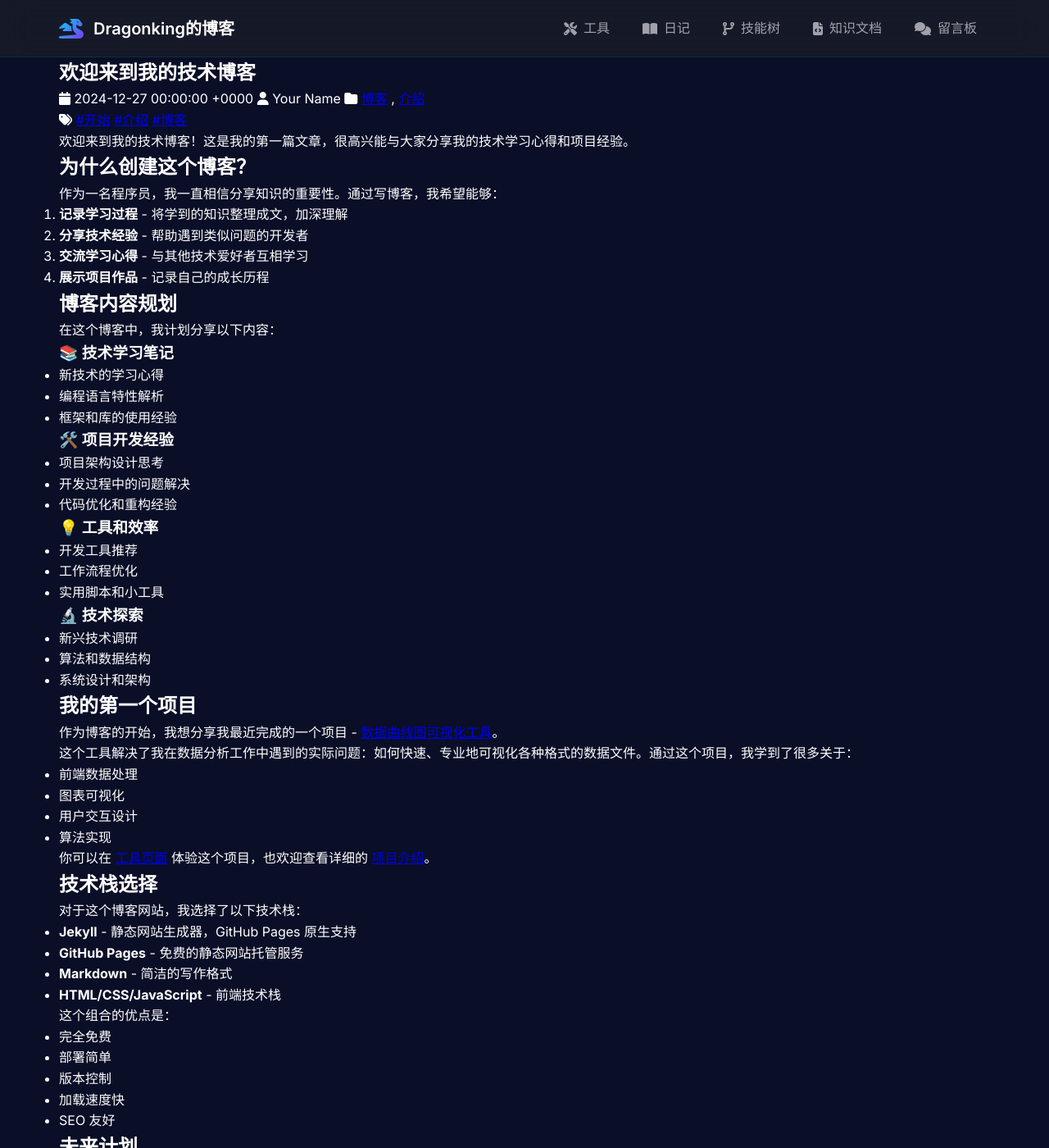
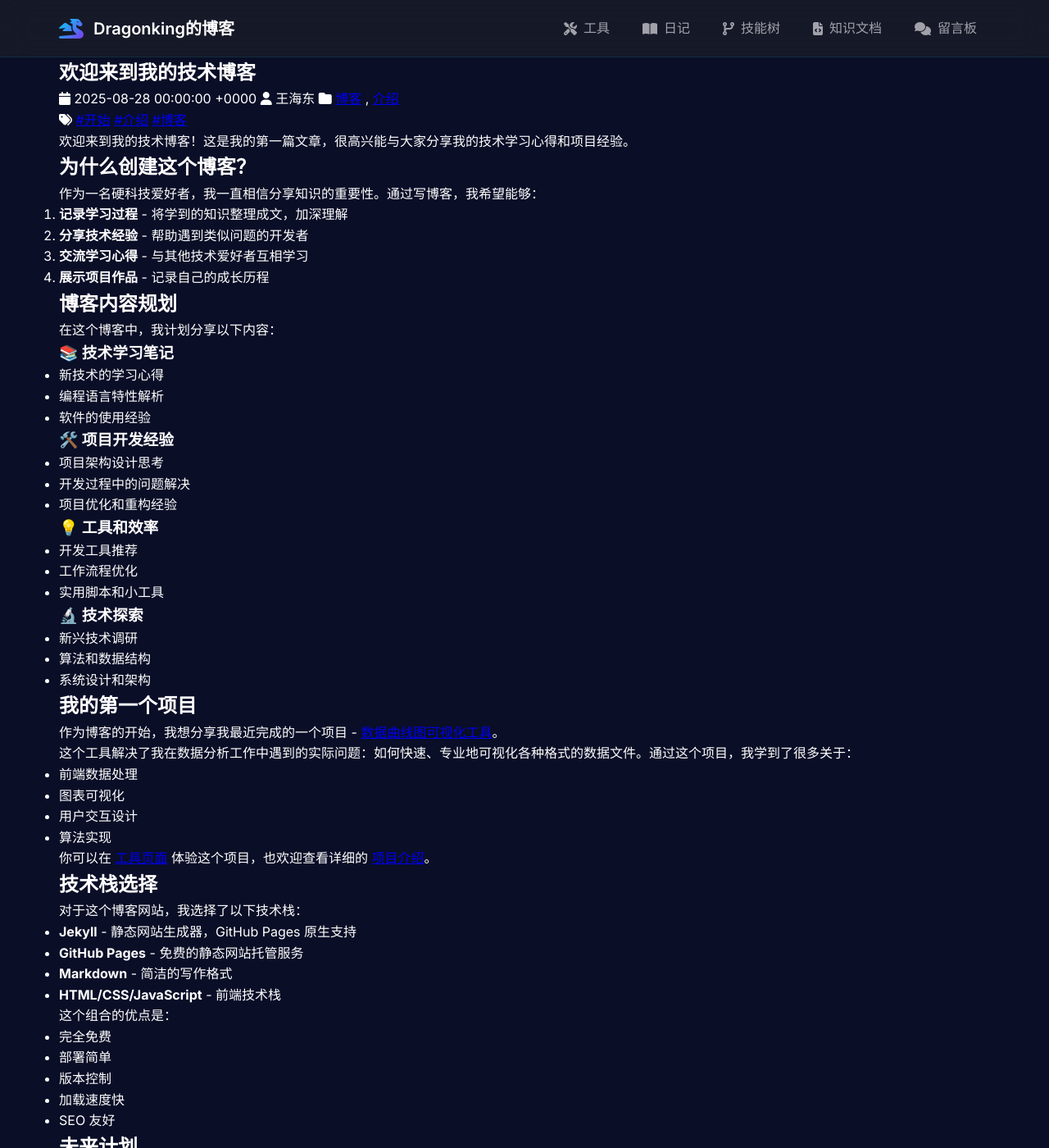
Before and after one commit to DragonKingwhd/dragonkingwhd.github.io, a Jekyll site: the page built from _posts/2025-08-28-welcome-to-my-blog.md, in a window 1280 px wide and 1400 px high. Shown: the whole window at 82% size. Built offline with Jekyll 4.4.1, drawn with Linux system fonts in a browser that asks for light colours; comment, search, counter and statistics services are not loaded; some of the changed text lies outside the part shown.

Commit message:
2025-08-28-welcome-to-my-blog.md

```diff
--- a/_posts/2024-12-27-welcome-to-my-blog.md
+++ b/_posts/2025-08-28-welcome-to-my-blog.md
@@ -1,17 +1,17 @@
 ---
 layout: post
 title: "欢迎来到我的技术博客"
-date: 2024-12-27
+date: 2025-08-28
 categories: [博客, 介绍]
 tags: [开始, 介绍, 博客]
-author: "Your Name"
+author: "王海东"
 ---
 
 欢迎来到我的技术博客！这是我的第一篇文章，很高兴能与大家分享我的技术学习心得和项目经验。
 
 ## 为什么创建这个博客？
 
-作为一名程序员，我一直相信分享知识的重要性。通过写博客，我希望能够：
+作为一名硬科技爱好者，我一直相信分享知识的重要性。通过写博客，我希望能够：
 
 1. **记录学习过程** - 将学到的知识整理成文，加深理解
 2. **分享技术经验** - 帮助遇到类似问题的开发者
@@ -25,12 +25,12 @@
 ### 📚 技术学习笔记
 - 新技术的学习心得
 - 编程语言特性解析
-- 框架和库的使用经验
+- 软件的使用经验
 
 ### 🛠️ 项目开发经验
 - 项目架构设计思考
 - 开发过程中的问题解决
-- 代码优化和重构经验
+- 项目优化和重构经验
 
 ### 💡 工具和效率
 - 开发工具推荐
@@ -75,9 +75,9 @@
 
 在接下来的文章中，我计划深入分享：
 
-1. **数据可视化系列** - 详细介绍各种图表库的使用
-2. **前端开发技巧** - 分享实用的前端开发经验
-3. **算法实现** - 用代码实现经典算法
+1. **多体动力学仿真系列** - 详细介绍各种仿真工具的使用
+2. **开发技巧** - 分享实用的开发经验
+3. **滤波器实现** - 用代码实现经典滤波器
 4. **项目复盘** - 分析项目中的得失
 
 ## 与我互动
```
